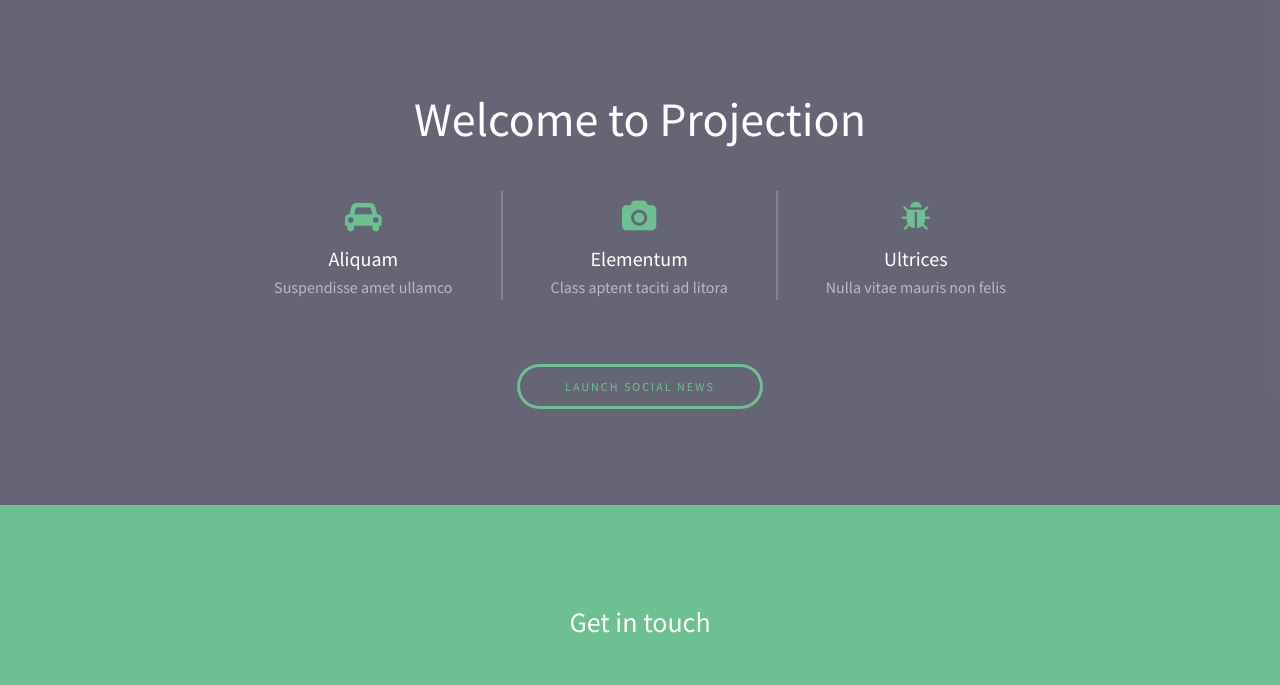
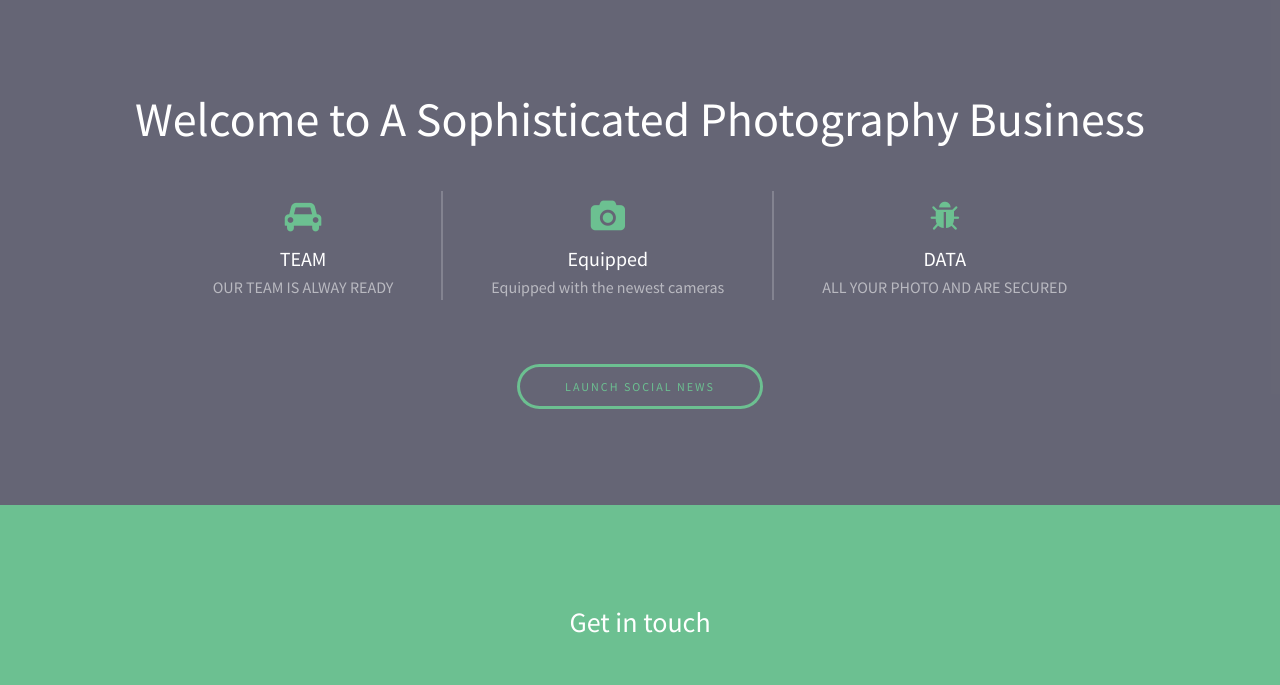
Before and after one commit to DhiyaKassim/my-site, a plain HTML site: page projection/index.html in a window 1280 px wide. Shown: the part 115-800 px from the top of the page. Drawn offline with Linux system fonts and the light colour scheme.

Commit message:
Update index.html

```diff
--- a/projection/index.html
+++ b/projection/index.html
@@ -27,23 +27,23 @@
 <section id="banner">
   <div class="inner">
     <header>
-      <h1>Welcome to Projection</h1>
+      <h1>Welcome to A Sophisticated Photography Business</h1>
     </header>
     <div class="flex">
       <div>
         <span class="icon fa-car"></span>
-        <h3>Aliquam</h3>
-        <p>Suspendisse amet ullamco</p>
+        <h3>TEAM</h3>
+        <p>OUR TEAM IS ALWAY READY</p>
       </div>
       <div>
         <span class="icon fa-camera"></span>
-        <h3>Elementum</h3>
-        <p>Class aptent taciti ad litora</p>
+        <h3>Equipped</h3>
+        <p>Equipped with the newest cameras</p>
       </div>
       <div>
         <span class="icon fa-bug"></span>
-        <h3>Ultrices</h3>
-        <p>Nulla vitae mauris non felis</p>
+        <h3>DATA</h3>
+        <p>ALL YOUR PHOTO AND ARE SECURED</p>
       </div>
     </div>
     <footer>
```
